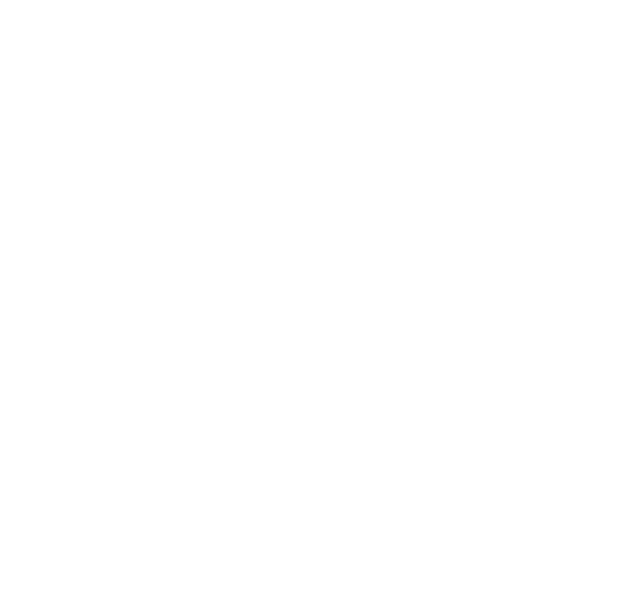
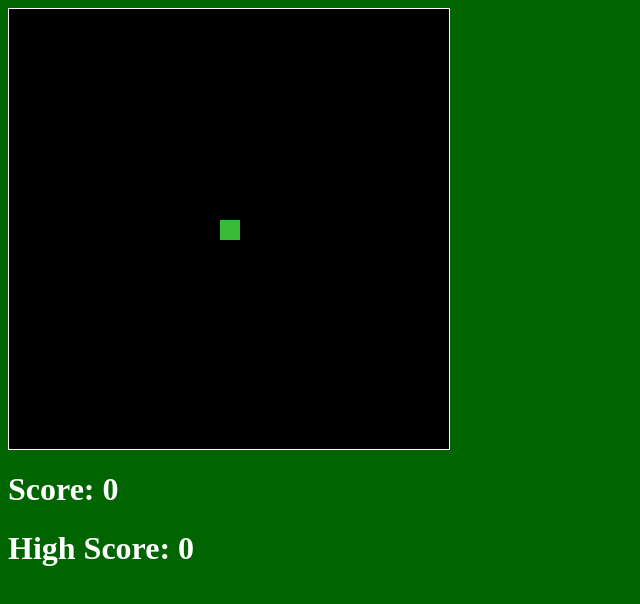
Before and after one commit to birdpeople818/birdpeople818.github.io, a plain HTML site: page asd-projects/snake/index.html in a window 1280 px wide. Shown: the whole page, without its empty margins (0-640 px from the left). Drawn offline with Linux system fonts and the light colour scheme.

Commit message:
started snake

```diff
--- a/asd-projects/snake/index.css
+++ b/asd-projects/snake/index.css
@@ -23,12 +23,12 @@ body {
 }
 
 .snake {
-  background-color: green;
+  background-color: rgb(28, 251, 28);
   z-index: 2;
 }
 
 #snake-head {
-  background-color: darkgreen;
+  background-color: rgb(56, 188, 56);
 }
 
 .apple {
--- a/asd-projects/snake/index.html
+++ b/asd-projects/snake/index.html
@@ -4,12 +4,15 @@
   <head>
     <title>Snake</title>
     <!--Link jQuery and CSS here-->
-
+    <link rel="stylesheet" type="text/css" href="index.css">
+    <script src="jquery.min.js"></script>
   </head>
   <body>
-
+  <div id = "board"> </div>
+  <h1 id = "score"> Score: 0 </h1>
+  <h1 id = "highScore"> High Score: 0 </h1>
   </body>
 
   <!-- Link index.js here -->
-
+  <script src="index.js"></script>
 </html>
```
